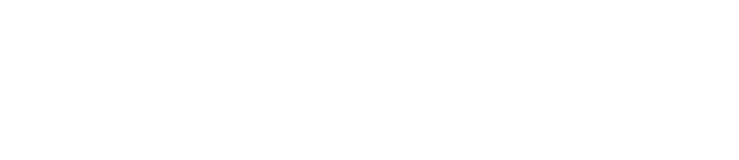
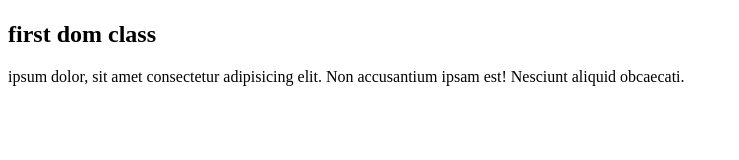
Before and after one commit to Jigyasa0411/MERN.github.io, a plain HTML site: page day 4/index.html in a window 1280 px wide. Shown: the whole page, without its empty margins (0-739 px from the left). Drawn offline with Linux system fonts and the light colour scheme.

Commit message:
dom class

```diff
--- a/day 4/index.html
+++ b/day 4/index.html
@@ -8,5 +8,13 @@
 </head>
 <body>
     <script src="script2.js"></script>
+
+        <h1 class="head1">
+            <h2>first dom class</h2>
+            <p>ipsum dolor, sit amet consectetur adipisicing elit. Non accusantium ipsam est! Nesciunt
+             aliquid obcaecati.</p>
+        </h1>
+
+
 </body>
 </html>
--- a/day 4/script2.js
+++ b/day 4/script2.js
@@ -59,7 +59,12 @@
 // for (let i in arr){
 //     console.log(i);
 
-console.log(window)
+// console.log(window)
 
-console.log(innerHeight)
-console.log(innerWidth)
+// console.log(innerWidth)/
+// console.log(window.document)
+// console.log(window)
+//  console.dir(window.document)
+//  //console.dir(window)
+const res=document.getElementsByTagName("h2");
+console.log(res);
```
